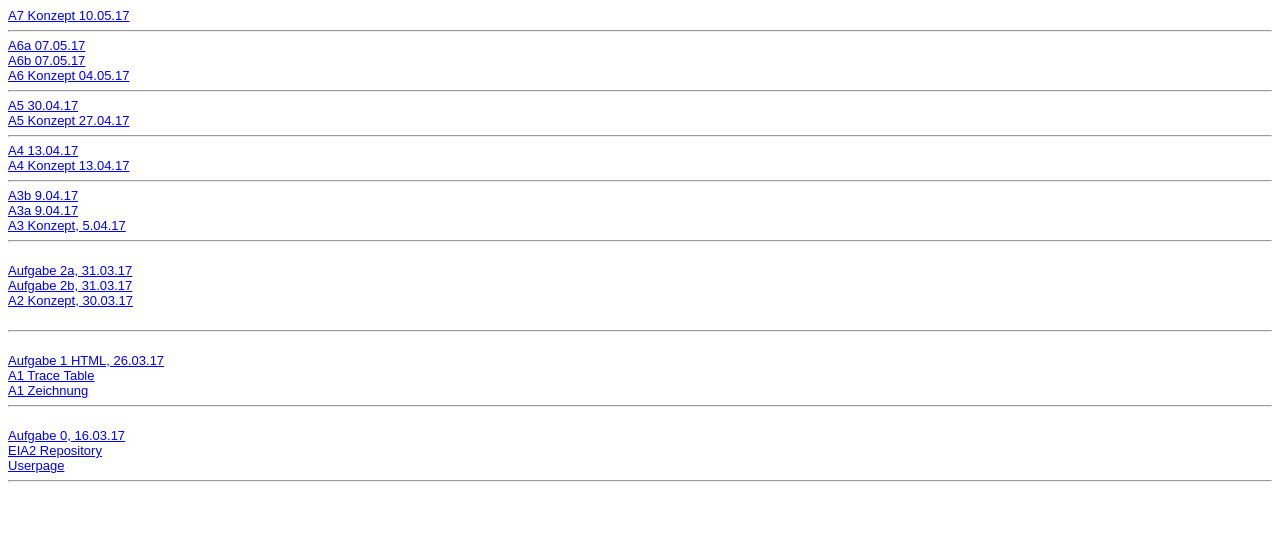
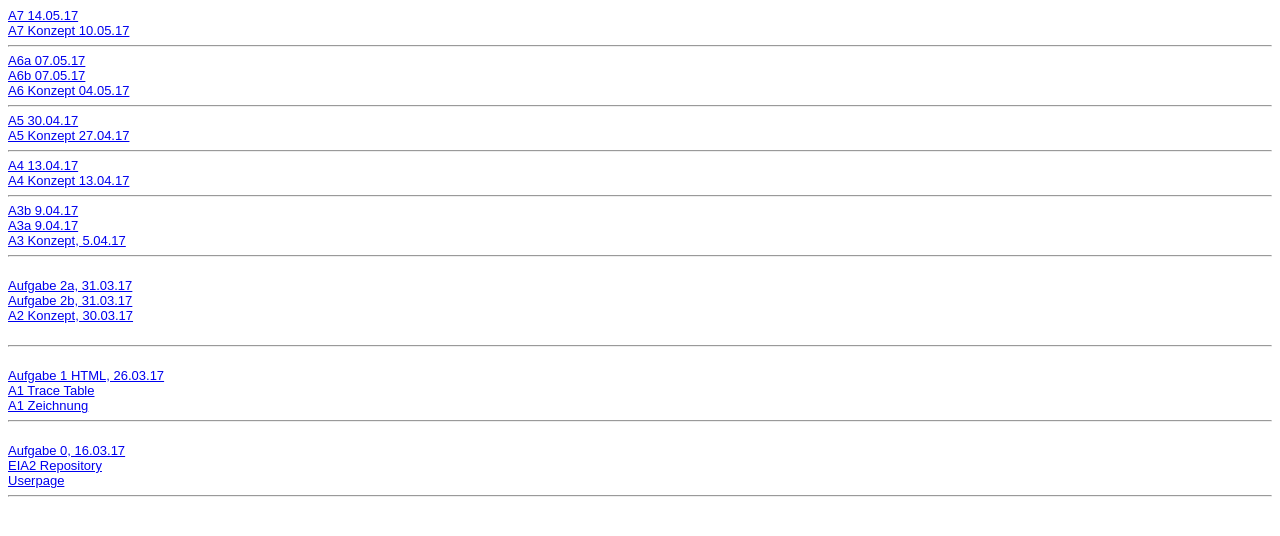
Before and after one commit to aliciaburger/EIA2, a plain HTML site: page steckbrief.htm in a window 1280 px wide. Drawn offline with Linux system fonts and the light colour scheme.

Commit message:
steckbrief update

```diff
--- a/steckbrief.htm
+++ b/steckbrief.htm
@@ -13,7 +13,7 @@
 </style>
 </head>
 <body>
-
+<a href="https://aliciaburger.github.io/EIA2/Aufgabe 7/start7.html" target="_blank">A7 14.05.17</a><br>
 <a href="https://aliciaburger.github.io/EIA2/Aufgabe 7/A7Konzept.pdf" target="_blank">A7 Konzept 10.05.17</a><br>
 <hr>
 <a href="https://aliciaburger.github.io/EIA2/Aufgabe 6/a6.html" target="_blank">A6a 07.05.17</a><br>
```
